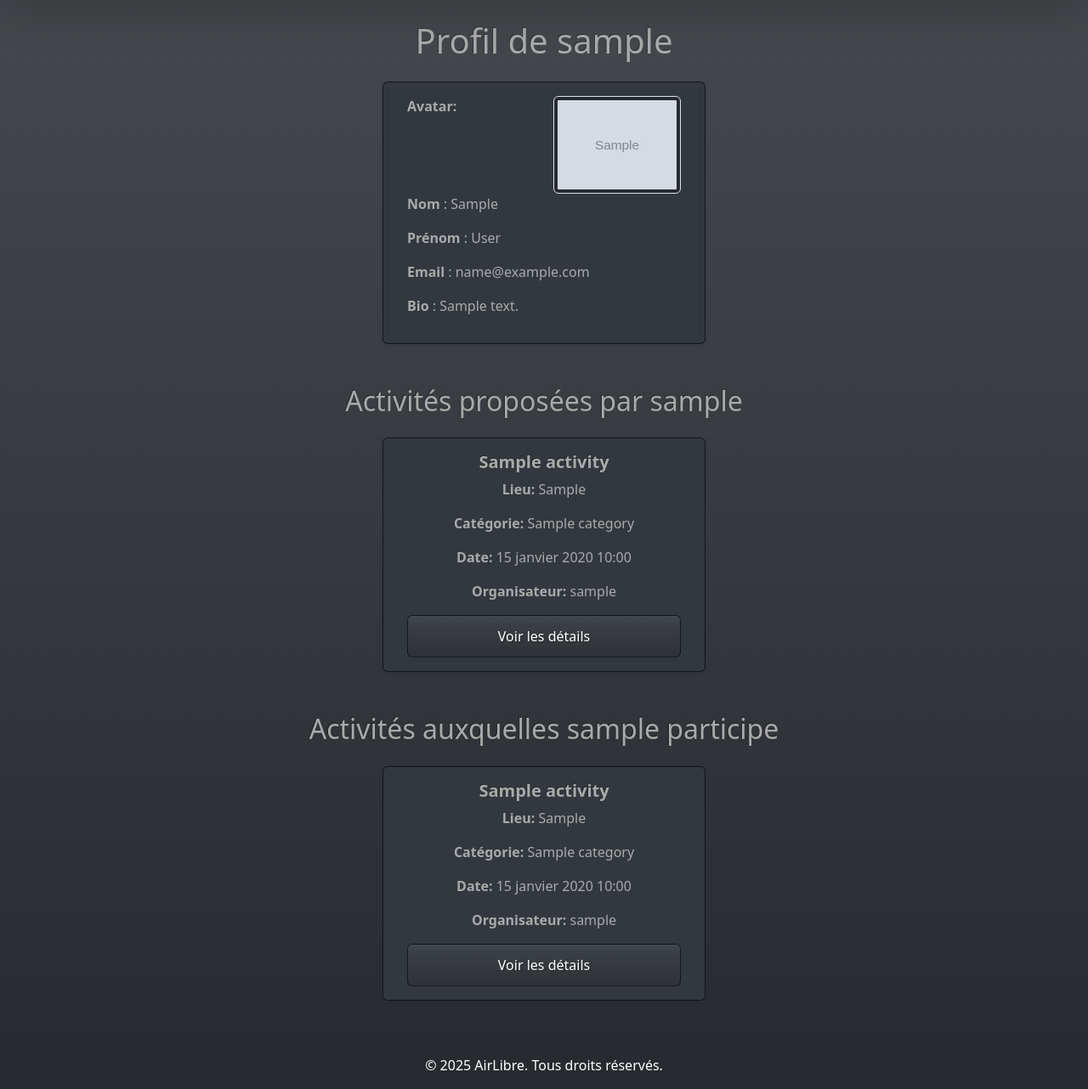
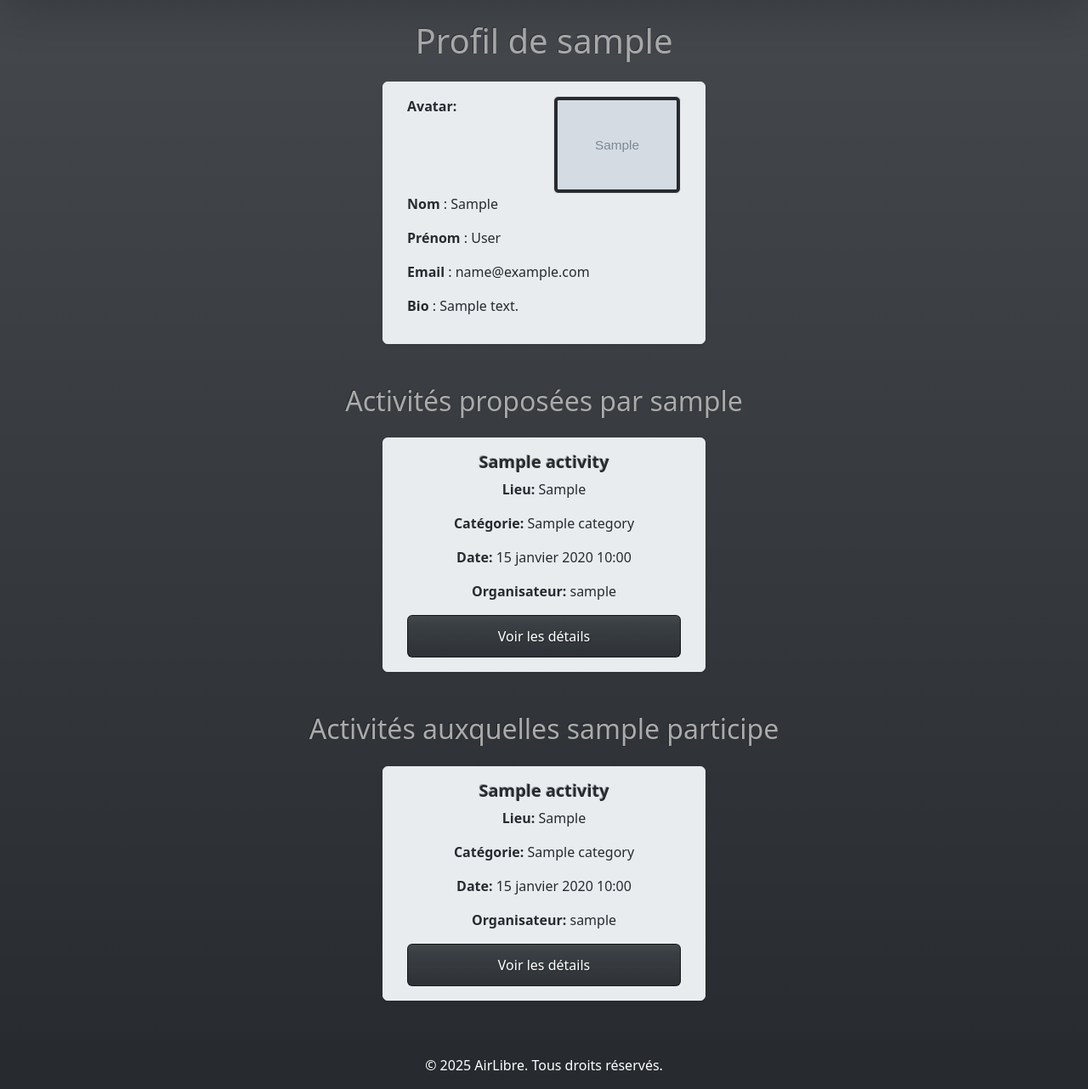
Before and after one commit to darkous777/AirLibre, a Django app: template activities/templates/profile/profile.html in a window 1280 px wide. Shown: the part 132-1414 px from the top of the page at 85% size. Run offline with Django 5.2, Linux system fonts and the light colour scheme; the template is opened without the code that fills it: values that come from a table or form of the project are taken from there, others are empty; tables that the repository leaves empty hold one stand-in row (values such as "Sample post"); grey boxes marked "Sample" are stand-in pictures; style sheets or scripts are compiled from the project's sources.

Commit message:
[CHORE] changement de couleur affichage bootstrap

```diff
--- a/activities/templates/activities/index.html
+++ b/activities/templates/activities/index.html
@@ -27,7 +27,7 @@
                 onchange="this.form.submit()">
                 <option value="">Toutes les catégories</option>
                 {% for category in categories %}
-                <option value="{{ category.id }}" {% if category_selected and category.id==category_selected.id %}
+                <option value="{{ category.id }}" {% if category_selected and category.id == category_selected.id %}
                     selected {% endif %}>
                     {{ category.name }}
                 </option> {% endfor %}
--- a/activities/templates/activities/new_activity.html
+++ b/activities/templates/activities/new_activity.html
@@ -21,8 +21,9 @@
         {% endfor %}
     </div>
     {% endfor %}
-
-    <button type="submit" class="btn btn-primary mt-5">Céer activité</button>
+<div>
+    <button type="submit" class="p-0 mb-4 mt-4"><a class="btn btn-light text-dark border border-light">Céer activité</a></button>
+</div>
 </form>
 
 {% endblock %}
--- a/activities/templates/profile/edit_profile.html
+++ b/activities/templates/profile/edit_profile.html
@@ -16,6 +16,6 @@
     <div class="invalid-feedback d-block">{{ error }}</div>
     {% endfor %}
     {% endif %}
-    <button type="submit" class="btn btn-primary mt-5">Enregistrer les modifications</button>
+    <button type="submit" class="p-0 mb-4 mt-4"><a class="btn btn-light text-dark border border-light">Enregistrer les modifications</a></button>
 
 {% endblock %}
--- a/activities/templates/profile/profile.html
+++ b/activities/templates/profile/profile.html
@@ -5,7 +5,7 @@
 
 <h1 class="mt-4 mb-4">Profil de {{ profile_user.username }}</h1>
 <div class="mb-5 row">
-    <div class=" col-md-4 card h-100 shadow-sm mx-auto">
+    <div class=" col-md-4 card h-100 shadow-sm mx-auto bg-light text-dark border border-light">
         <div class="card-body d-flex flex-column text-start">
             <div class="d-flex justify-content-between">
                 <p><strong>Avatar:</strong></p>
@@ -39,7 +39,7 @@
 <div class="mb-5 row">
     {% if liste_proposer_activites %}
     {% for activite in liste_proposer_activites %}
-    <div class=" col-md-4 card h-100 shadow-sm mx-auto">
+    <div class=" col-md-4 card h-100 shadow-sm mx-auto bg-light text-dark border border-light">
         <div class="card-body d-flex flex-column text-center ">
             <h5 class="card-title"><strong>{{ activite.title }}</strong></h5>
             <p class="card-text"><strong>Lieu:</strong> {{ activite.location_city }}</p>
@@ -58,7 +58,7 @@
 <div class="mb-5 row">
     {% if liste_participer_activites %}
     {% for activite in liste_participer_activites %}
-    <div class=" col-md-4 card h-100 shadow-sm mx-auto">
+    <div class=" col-md-4 card h-100 shadow-sm mx-auto bg-light text-dark border border-light">
 
         <div class="card-body d-flex flex-column text-center">
             <h5 class="card-title"><strong>{{ activite.title }}</strong></h5>
--- a/activities/templates/registration/login.html
+++ b/activities/templates/registration/login.html
@@ -21,7 +21,7 @@
     {% endfor %}
     {% endif %}
     <div class="d-flex justify-content-around align-items-center">
-        <button type="submit" class="btn btn-primary">Se connecter</button>
+        <button type="submit" class="p-0 mb-4"><a class="btn btn-light text-dark border border-light">Se connecter</a></button>
         <a href="{% url 'signup' %}" class="btn btn-link">Créer un compte</a>
     </div>
 </form>
--- a/activities/templates/registration/signup.html
+++ b/activities/templates/registration/signup.html
@@ -22,6 +22,6 @@
     <div class="invalid-feedback d-block">{{ error }}</div>
     {% endfor %}
     {% endif %}
-    <button type="submit" class="btn btn-primary">S'inscrire</button>
+    <button type="submit" class="p-0 mb-4"><a class="btn btn-light text-dark border border-light">S'inscrire</a></button>
 </form>
 {% endblock %}
```
